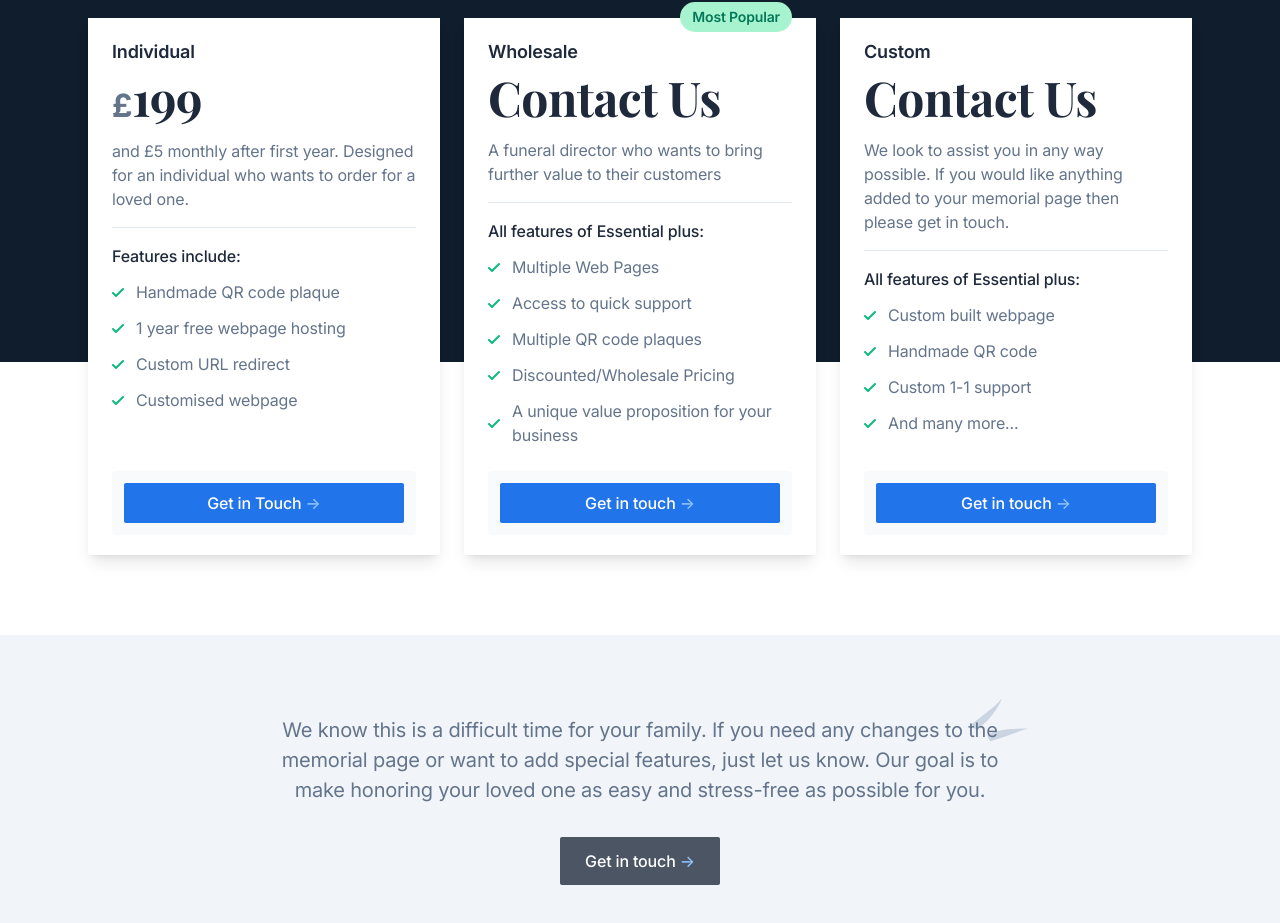
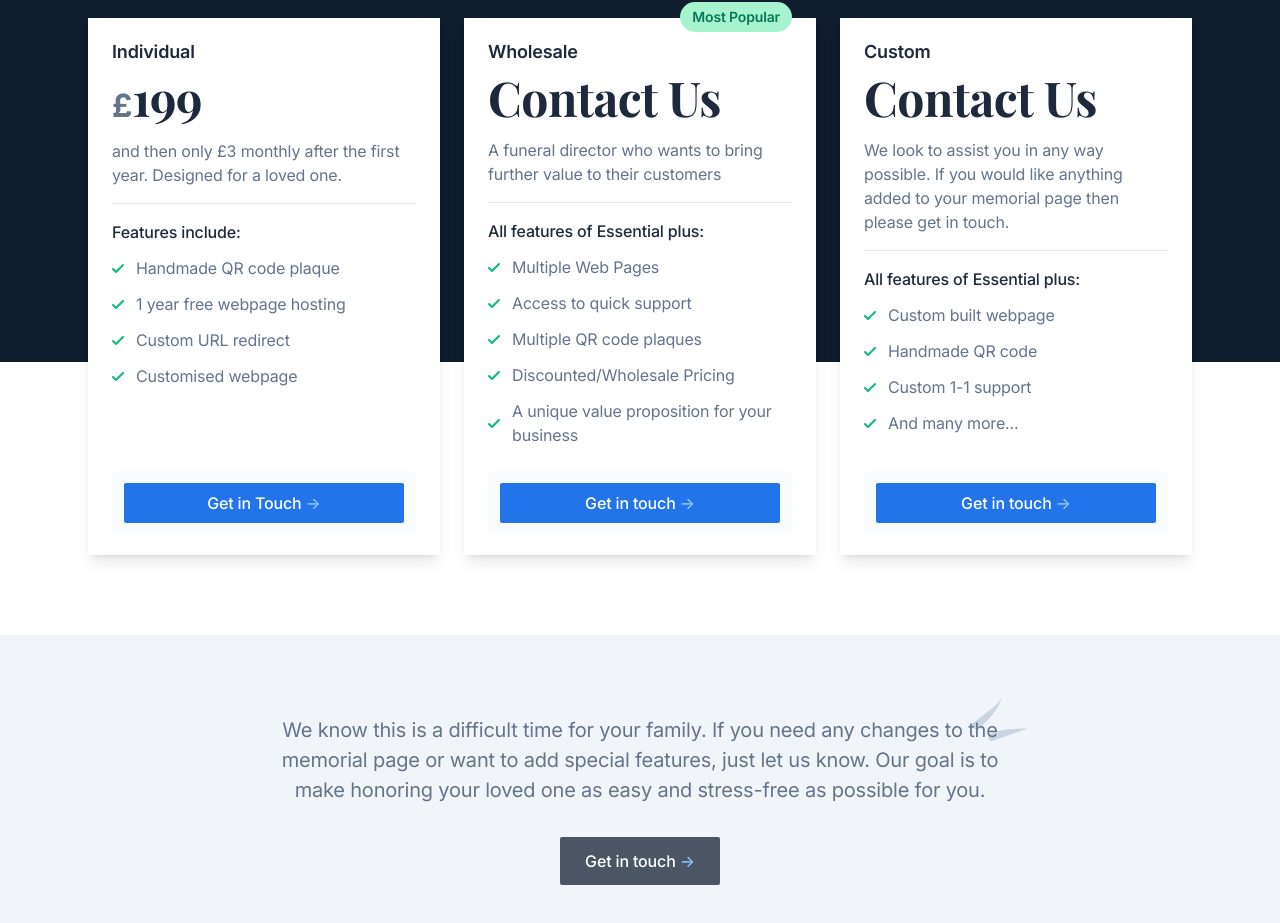
Before and after one commit to Harrygodfrey132/blissful-moments, a Next.js app: page / in a window 1280 px wide. Shown: the part 4878-5801 px from the top of the page. Built offline with nearby package versions, Linux system fonts and the light colour scheme; a web font is replaced by a local one.

Commit message:
Update pricing-tables.tsx

```diff
--- a/components/pricing-tables.tsx
+++ b/components/pricing-tables.tsx
@@ -17,7 +17,7 @@ export default function PricingTables() {
               <span className="h3 font-medium text-slate-500">£</span>
               <span className="h2 leading-7 font-playfair-display text-slate-800">199</span>
             </div>
-            <div className="text-slate-500">and £5 monthly after first year. Designed for an individual who wants to order for a loved one. </div>
+            <div className="text-slate-500">and then only £3 monthly after the first year. Designed for a loved one. </div>
           </div>
           <div className="font-medium mb-3">Features include:</div>
           <ul className="text-slate-500 space-y-3 grow mb-6">
```
